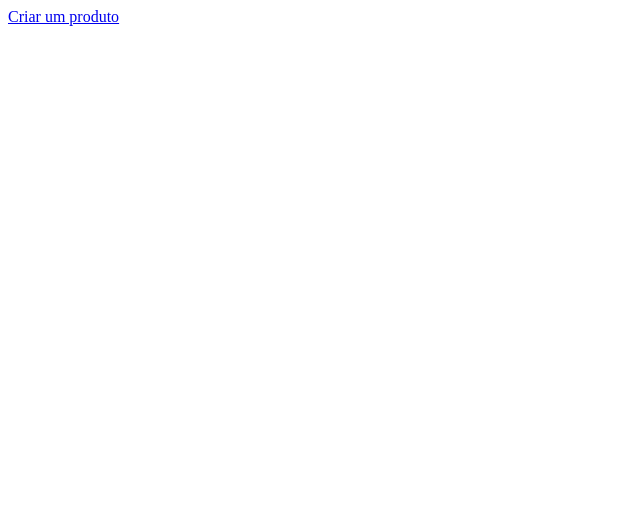
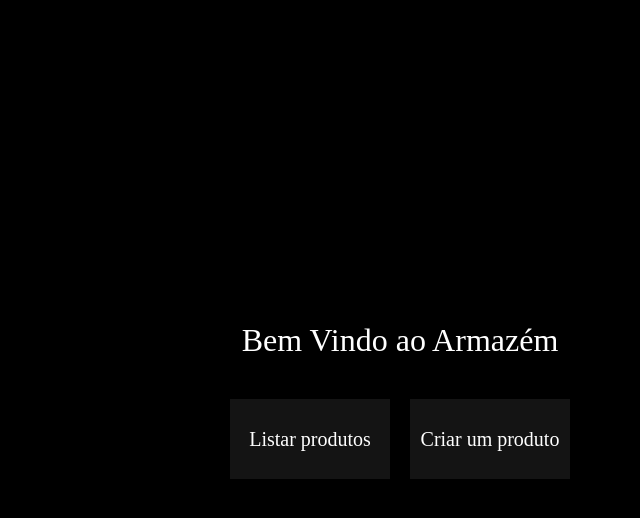
Before and after one commit to Rayrarpa/armazem, an Electron app: page index.html in a window 800 px wide. Shown: the whole page, without its empty margins (0-640 px from the left). Drawn offline with Linux system fonts and the light colour scheme.

Commit message:
tutulização

```diff
--- /dev/null
+++ b/database.js
@@ -0,0 +1,9 @@
+const { Sequelize } = require('sequelize');
+
+const sequelize = new Sequelize({
+  dialect: 'sqlite',
+  storage: path.join(__dirname, 'database.sqlite'),
+  logging: false
+});
+
+module.exports = sequelize;
--- a/index.html
+++ b/index.html
@@ -4,8 +4,16 @@
     <meta charset="UTF-8">
     <meta name="viewport" content="width=device-width, initial-scale=1.0">
     <title>Armazém</title>
+    <link rel="stylesheet" href="./css/global.css"/>
+    <link rel="stylesheet" href="./css/style.css"/>
 </head>
 <body>
-    <a href="./pages/create.html">Criar um produto</a>
+    <div class="container">
+        <div class="titleP">Bem Vindo ao Armazém</div>
+        <div class="links">
+            <a href="./pages/listing.html">Listar produtos</a>
+            <a href="./pages/create.html">Criar um produto</a>
+        </div>
+    </div>
 </body>
 </html>
--- /dev/null
+++ b/models/Product.js
@@ -0,0 +1,18 @@
+const { DataTypes } = require("sequelize");
+const sequelize = require("../database");
+
+const Product = sequelize.define("Product", {
+    name: {
+        type: DataTypes.STRING,
+        allowNull: false
+    },
+    amount: {
+        type: DataTypes.INTEGER,
+        allowNull: false
+    },
+    uni: {
+        type: DataTypes.REAL
+    }
+})
+
+module.exports = Product;
--- a/package.json
+++ b/package.json
@@ -56,8 +56,10 @@
     "roarr": "^2.15.4",
     "semver": "^6.3.1",
     "semver-compare": "^1.0.0",
+    "sequelize": "^6.37.7",
     "serialize-error": "^7.0.1",
     "sprintf-js": "^1.1.3",
+    "sqlite3": "^5.1.7",
     "sumchecker": "^3.0.1",
     "type-fest": "^0.13.1",
     "undici-types": "^6.21.0",
--- a/scss/create.scss
+++ b/scss/create.scss
@@ -37,3 +37,14 @@
         background-color: variables.$backgroundB;
     }
 }
+
+a {
+    background-color: variables.$backgroundC;
+
+    width: 7rem;
+    height: 3rem;
+    text-align: center;
+    line-height: 3rem;
+    font-size: 20px;
+    margin-top: 2rem;
+}
--- a/scss/global.scss
+++ b/scss/global.scss
@@ -20,6 +20,11 @@ ul, ol, li {
   list-style: none;
 }
 
+a {
+  text-decoration: none;
+  color: white;
+}
+
 .container {
   display: flex;
   justify-content: center;
--- a/scss/listing.scss
+++ b/scss/listing.scss
@@ -7,7 +7,7 @@
     background-color: variables.$backgroundC;
     border-radius: 10px;
 
-    padding: 20px;
+    padding: 40px 20px;
     margin-top: 30px;
 
     .product {
@@ -55,4 +55,16 @@
         height: 2px;
         background-color: black;
     }
+
 }
+
+a {
+    background-color: variables.$backgroundC;
+
+    width: 7rem;
+    height: 3rem;
+    text-align: center;
+    line-height: 3rem;
+    font-size: 20px;
+    margin-top: 2rem;
+}
--- a/scss/style.scss
+++ b/scss/style.scss
@@ -0,0 +1,22 @@
+@use 'variables';
+
+.titleP {
+    font-size: 32px;
+}
+
+.links {
+    display: flex;
+    flex-direction: row;
+    gap: 20px;
+    margin-top: 40px;
+
+    a {
+        background-color: variables.$backgroundC;
+
+        width: 10rem;
+        height: 5rem;
+        text-align: center;
+        line-height: 5rem;
+        font-size: 20px;
+    }
+}
```
Also changed, not shown: pages/create.html (+1 -0 lines), pages/listing.html (+2 -0 lines), css/create.css, css/global.css, css/listing.css, css/style.css, 5 other files.
